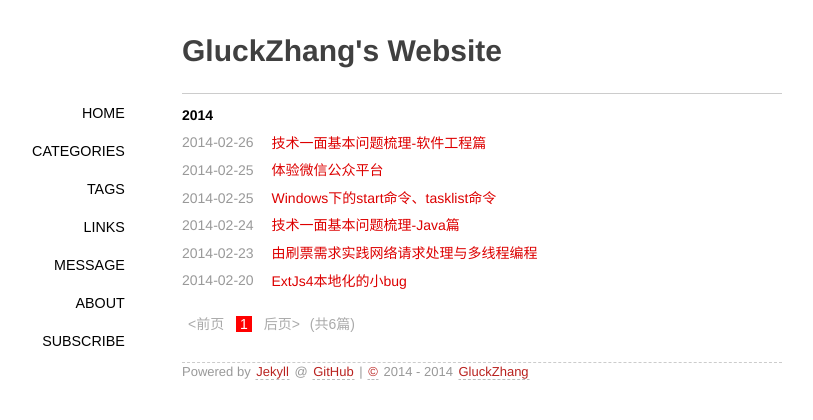
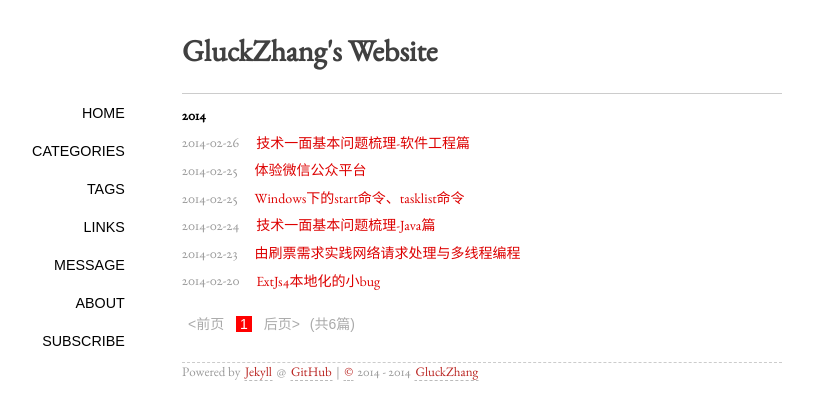
Before and after one commit to gluckzhang/gluckzhang.github.io, a Jekyll site: the page built from index.html, in a window 1280 px wide. Shown: the top 420 px of the page, without its empty margins (158-971 px from the left). Built offline with Jekyll 4.4.1, drawn with Linux system fonts in a browser that asks for light colours; some web fonts are replaced; Markdown is read by kramdown in place of the engine named in the settings; the list of posts is cut into pages by our own code.

Commit message:
change to a new font

```diff
--- a/media/css/clearness.css
+++ b/media/css/clearness.css
@@ -10,7 +10,7 @@ blockquote {
     padding: 0;
 }
 body {
-    font-family: "Helvetica Neue", Helvetica, "Hiragino Sans GB", Arial, sans-serif;
+    font-family: "EBGaramond-Regular", "Helvetica", "Hiragino Sans GB", "Arial", "sans-serif";
     font-size: 13px;
     line-height: 18px;
     color: #000;
--- a/media/css/style.css
+++ b/media/css/style.css
@@ -7,9 +7,12 @@
 * |\.|._)._)
 * --------------------------------- */
 
-@import url(http://fonts.googleapis.com/css?family=Galdeano);
-@import url(http://fonts.googleapis.com/css?family=Electrolize);
-@import url(http://fonts.googleapis.com/css?family=Cuprum);
+@font-face {
+	font-family: 'EBGaramond-Regular';
+	font-style: 13px;
+	font-weight: normal;
+	src: local('EBGaramond-Regular'), url('../fonts/EBGaramond-Regular.ttf') format('truetype');
+}
 *{padding:0;margin: 0;border:none;outline:none;}
 p{padding:.5em 0;}
 li{padding:.2em 0;}
```
Also changed, not shown: media/fonts/EBGaramond-Regular.ttf (added).
